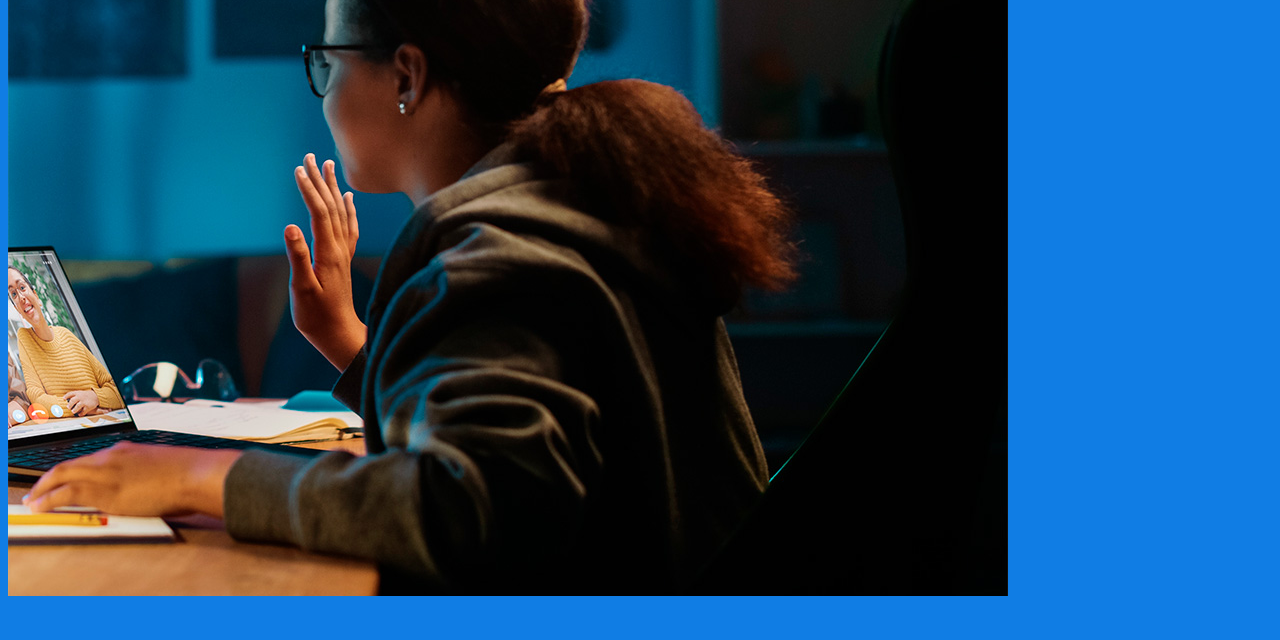
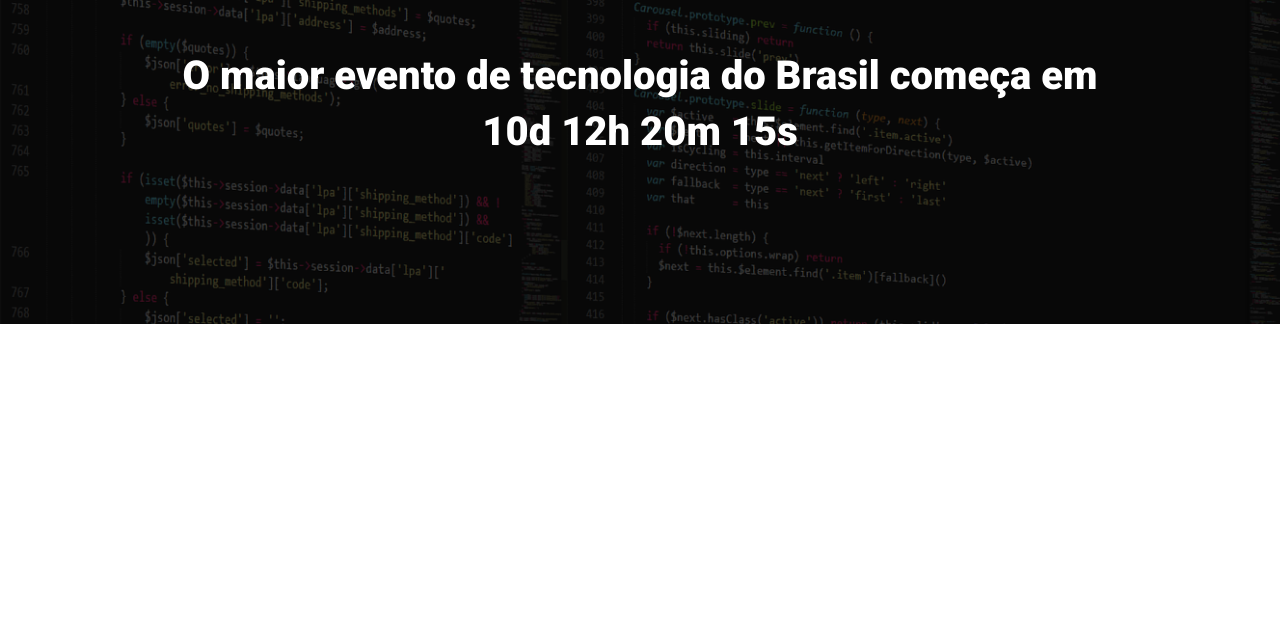
Before and after one commit to Rivaldo777DEV/ebac_tech_talks, a website built with Parcel: page src/index.html in a window 1280 px wide. Shown: the part 160-800 px from the top of the page. Built offline with nearby package versions, Linux system fonts and the light colour scheme.

Commit message:
criando o hero

```diff
--- a/src/index.html
+++ b/src/index.html
@@ -3,11 +3,24 @@
 <head>
     <meta charset="UTF-8">
     <meta name="viewport" content="width=device-width, initial-scale=1.0">
-    <title>Document</title>
+    <title>EBAC Tech Talks</title>
+    <link rel="preconnect" href="https://fonts.googleapis.com">
+    <link rel="preconnect" href="https://fonts.gstatic.com" crossorigin>
+    <link href="https://fonts.googleapis.com/css2?family=Roboto:ital,wght@0,100;0,300;0,400;0,500;0,700;0,900;1,100;1,300;1,400;1,500;1,700;1,900&display=swap" rel="stylesheet">
     <link rel="stylesheet" href="styles/main.scss">
 </head>
 <body>
-    <img src="./images/backend.png" alt="">
+    <header class="hero">
+        <div class="container">
+            <img class="hero__logo" src="./images/ebac_logo.svg" alt="EBAC">
+            <p class="hero__text">
+                O maior evento de tecnologia do Brasil começa em 10d 12h 20m 15s
+            </p>
+        </div>
+    </header>
+
+
+
     <script src="scripts/main.js"></script>
 </body>
 </html>
--- /dev/null
+++ b/src/styles/_hero.scss
@@ -0,0 +1,52 @@
+.hero {
+    padding-top: 64px;
+    padding-bottom: 100px;
+    background-image: url(../images/fundo.png);
+    background-repeat: no-repeat;
+    background-size: cover;
+    position: relative;
+
+    .container {
+        position: relative;
+    }
+
+    &::before {
+        position: absolute;
+        top: 0;
+        left: 0;
+        width: 100%;
+        height: 100%;
+        background-color: #000;
+        content: '';
+        opacity: .7;
+    }
+
+    &__text {
+        margin-top: 64px;
+        margin-bottom: 64px;
+        font-size: 40px;
+        line-height: 56px;
+        font-weight: 800;
+        text-align: center;
+    }
+
+    &__logo {
+        margin: 0 auto;
+        height: 80px;
+        display: block;
+    }
+
+    @media (max-width: 640px) {
+        padding: 40px 0;
+
+        &__logo {
+            height: 40px;
+        }
+
+        &__text {
+            font-size: 22px;
+            line-height: 24px;
+            margin: 24px 0;
+        }
+    }
+}
--- a/src/styles/main.scss
+++ b/src/styles/main.scss
@@ -1,3 +1,23 @@
-body {
-    background-color: rgb(16, 125, 228);
+@use 'hero';
+
+* {
+    margin: 0;
+    padding: 0;
+    box-sizing: border-box;
+    font-family: Roboto, sans-serif;
+    color: #fff;
 }
+
+.container {
+    max-width: 960px;
+    width: 100%;
+    margin: 0 auto;
+
+    @media (max-width: 640px) {
+        max-width: 80%;
+    }
+
+    @media (max-width: 1024px) {
+        max-width: 90%;
+    }
+}
```
